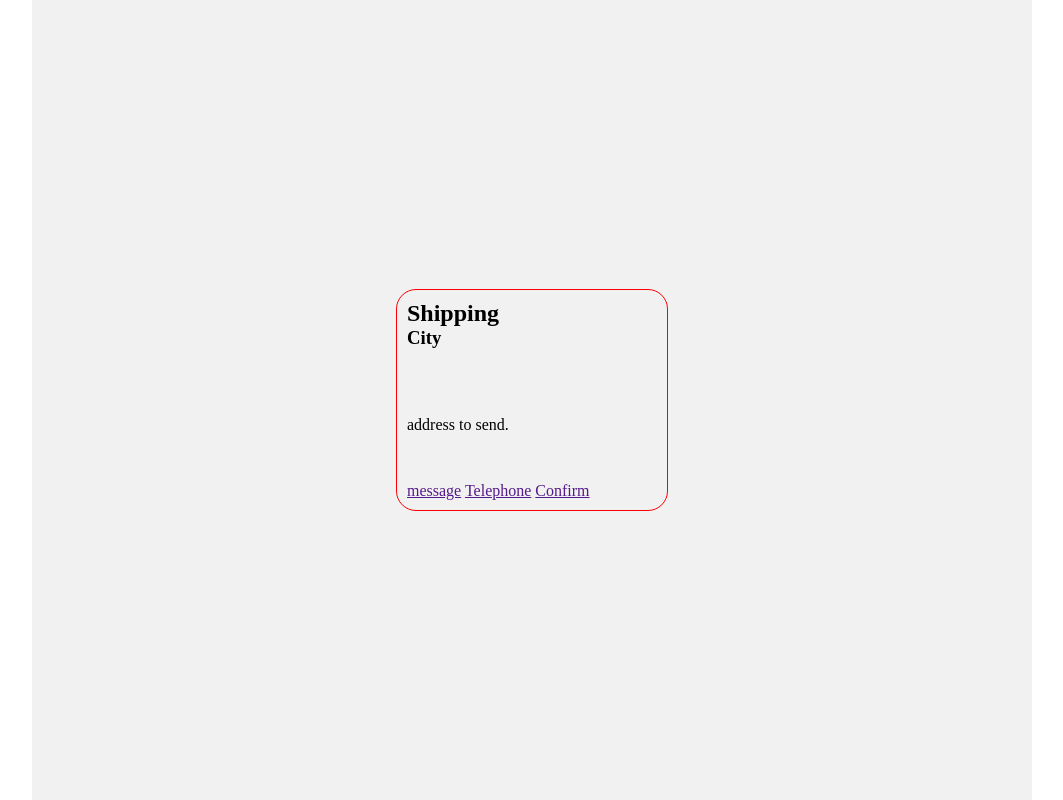
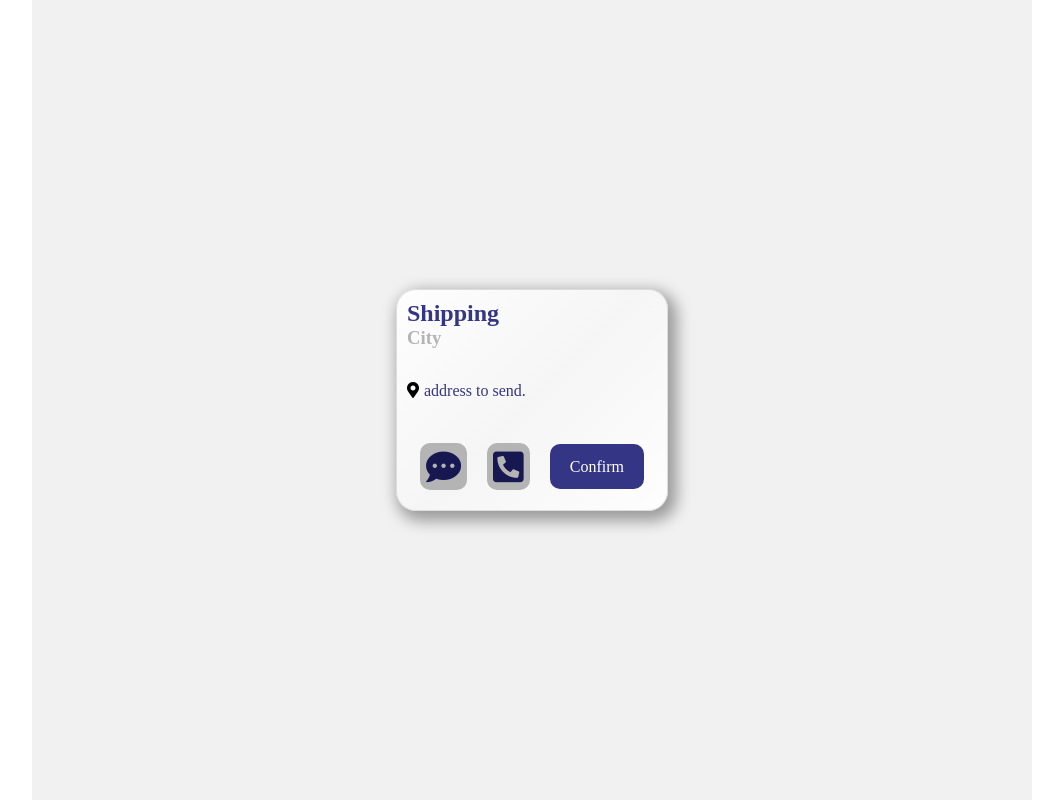
Before and after one commit to kannder83/design-sale-web, a plain HTML site: page index.html in a window 1280 px wide. Shown: the whole page, without its empty margins (108-1171 px from the left). Drawn offline with Linux system fonts and the light colour scheme.

Commit message:
Se agrega información del diseño.

```diff
--- a/index.html
+++ b/index.html
@@ -3,6 +3,12 @@
   <head>
     <meta charset="UTF-8" />
     <meta name="viewport" content="width=device-width, initial-scale=1.0" />
+    <link
+      rel="stylesheet"
+      href="https://cdnjs.cloudflare.com/ajax/libs/font-awesome/5.15.1/css/all.min.css"
+      integrity="sha512-+4zCK9k+qNFUR5X+cKL9EIR+ZOhtIloNl9GIKS57V1MyNsYpYcUrUeQc9vNfzsWfV28IaLL3i96P9sdNyeRssA=="
+      crossorigin="anonymous"
+    />
     <link rel="stylesheet" href="main.css" />
     <title>Diseño Ventas</title>
   </head>
@@ -14,13 +20,27 @@
           <h3>City</h3>
         </div>
         <div class="box-selling-address">
-          <img src="" alt="" />
+          <div class="box-icon-address">
+            <i class="fas fa-map-marker-alt"></i>
+          </div>
           <p>address to send.</p>
         </div>
         <div class="box-selling-icon">
-          <a href="">message</a>
-          <a href="">Telephone</a>
-          <a href="">Confirm</a>
+          <ul class="box-selling-list">
+            <li>
+              <a href="#" class="box-individual-icon"
+                ><i class="fas fa-comment-dots"></i
+              ></a>
+            </li>
+            <li>
+              <a href="#" class="box-individual-icon"
+                ><i class="fas fa-phone-square-alt"></i
+              ></a>
+            </li>
+            <li>
+              <a href="#" class="box-selling-btn">Confirm</a>
+            </li>
+          </ul>
         </div>
       </div>
     </div>
--- a/main.css
+++ b/main.css
@@ -17,10 +17,71 @@
 .box-selling {
   width: 250px;
   height: 200px;
-  border: 1px solid red;
+  border: 1px solid rgb(221, 221, 221);
+  background: linear-gradient(
+    -45deg,
+    rgba(255, 255, 255, 0.9) 0%,
+    rgba(246, 246, 246, 0.9) 50%,
+    rgba(255, 255, 255, 0.9) 100%
+  );
   border-radius: 20px;
   padding: 10px;
   display: flex;
   flex-direction: column;
   justify-content: space-between;
+  box-shadow: 5px 6px 15px 4px rgba(0, 0, 0, 0.36);
 }
+
+.box-selling-title h2 {
+  color: rgb(53, 53, 133);
+}
+
+.box-selling-title h3 {
+  color: rgb(180, 180, 180);
+}
+
+.box-selling-address {
+  display: flex;
+  align-items: center;
+}
+
+.box-selling-address p {
+  color: rgb(53, 53, 133);
+  margin: 5px;
+}
+
+.box-selling-list {
+  display: flex;
+  justify-content: center;
+  align-items: center;
+}
+
+.box-selling-list li {
+  list-style: none;
+  padding: 0;
+  margin: 0;
+  display: inline-block;
+}
+
+.box-individual-icon {
+  text-decoration: none;
+  font-size: 35px;
+  border-radius: 10px;
+  margin: 10px;
+  color: rgb(23, 23, 82);
+  /* border: 1px red solid; */
+  padding: 6px;
+  background-color: rgb(180, 180, 180);
+  display: flex;
+  justify-content: center;
+  align-items: center;
+}
+
+li .box-selling-btn {
+  padding: 14px 20px;
+  margin: 10px;
+  background: rgb(53, 53, 133);
+  border-radius: 10px;
+  text-decoration: none;
+  color: white;
+}
```
